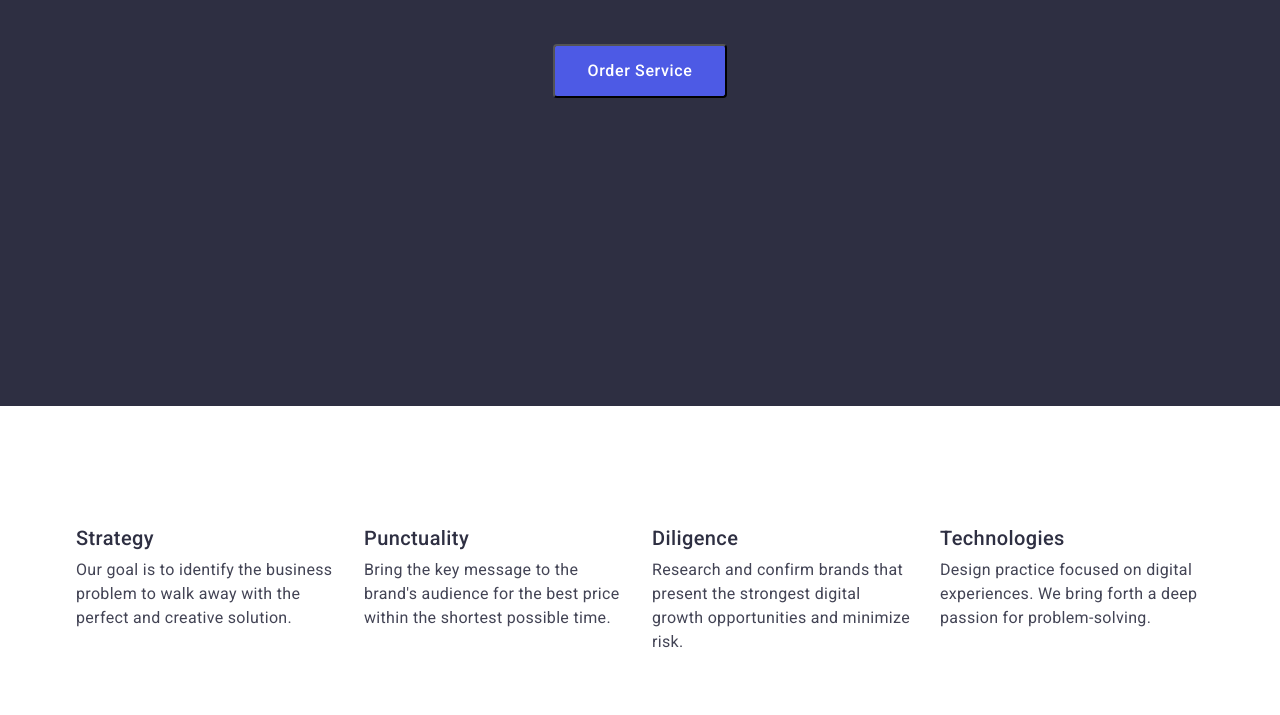
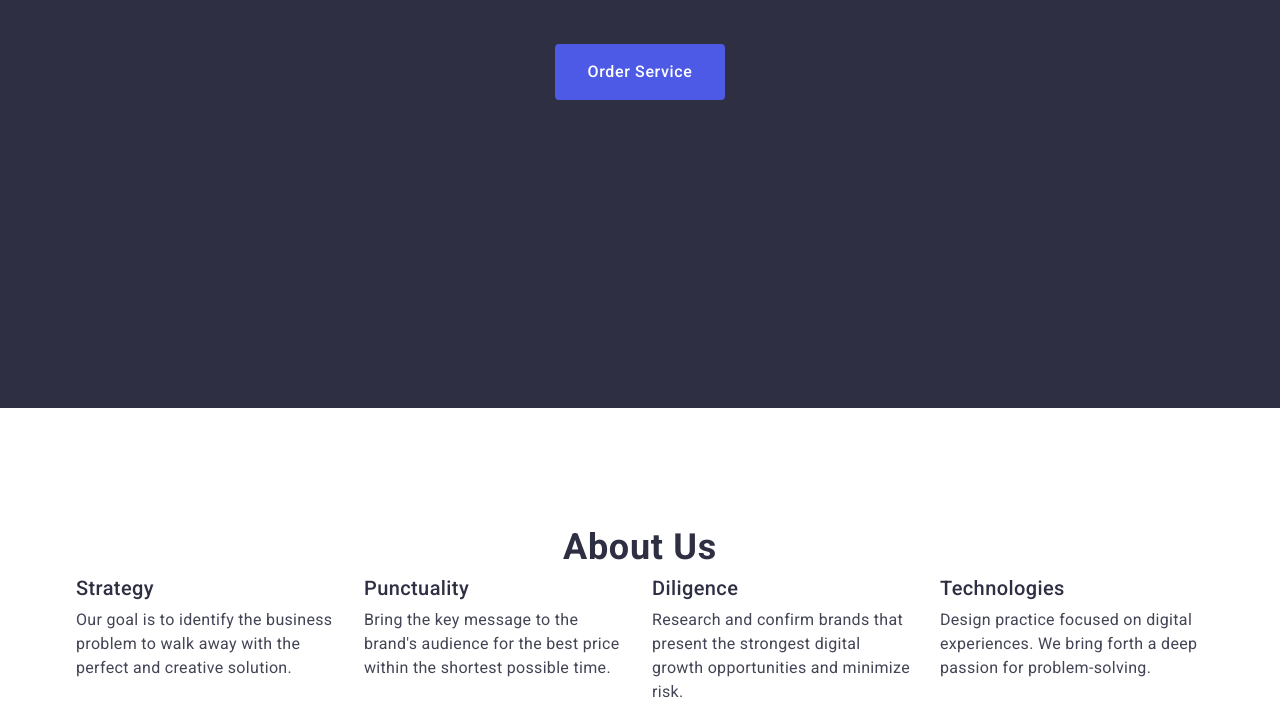
Before and after one commit to goljakairyna36/goit-markup-hw-03, a plain HTML site: page index.html in a window 1280 px wide. Shown: the part 505-1220 px from the top of the page. Drawn offline with nearby package versions, Linux system fonts and the light colour scheme.

Commit message:
commit add all

```diff
--- a/css/styles.css
+++ b/css/styles.css
@@ -41,6 +41,9 @@ h1,h2,h3,h4,h5,h6,p{
     overflow: hidden;
 }
 
+img{
+    display: block
+}
 /* header */
 
 .page-header {
@@ -146,6 +149,7 @@ background-color: #2e2f42;
     margin-top: 188px;
     margin-right: auto;
     margin-left: auto;
+    margin-bottom: 48px;
     max-width: 496px;
 }
 
@@ -156,15 +160,17 @@ background-color: #2e2f42;
     cursor: pointer;
     letter-spacing: 0.04em;
     background: #4d5ae5;
-    margin-top: 48px;
     margin-right: auto;
     margin-left: auto;
     margin-bottom: 188px;
-    display: flex;
+    display: block;
     align-items: flex-start;
     justify-content: flex-start;
     border-radius: 4px ;
     padding: 16px 32px;
+    min-width: 169px;
+    height: 56px;
+    border: none;
 }
 
 .button:hover,
@@ -184,6 +190,9 @@ background-color: #404bbf;
     color: #2e2f42;
 }
 
+.desc{
+    margin-bottom: 8px;
+}
 
 .desc-list{
     display: flex;
--- a/index.html
+++ b/index.html
@@ -66,7 +66,7 @@
 
       <section class="section section-desc">
         <div class="container">
-          <h2 class="desc visually-hidden">About us</h2>
+          <h2 class="desc">About us</h2>
           <ul class="desc-list">
             <li class="desc-item">
               <h3 class="subtitle-section">Strategy</h3>
```
